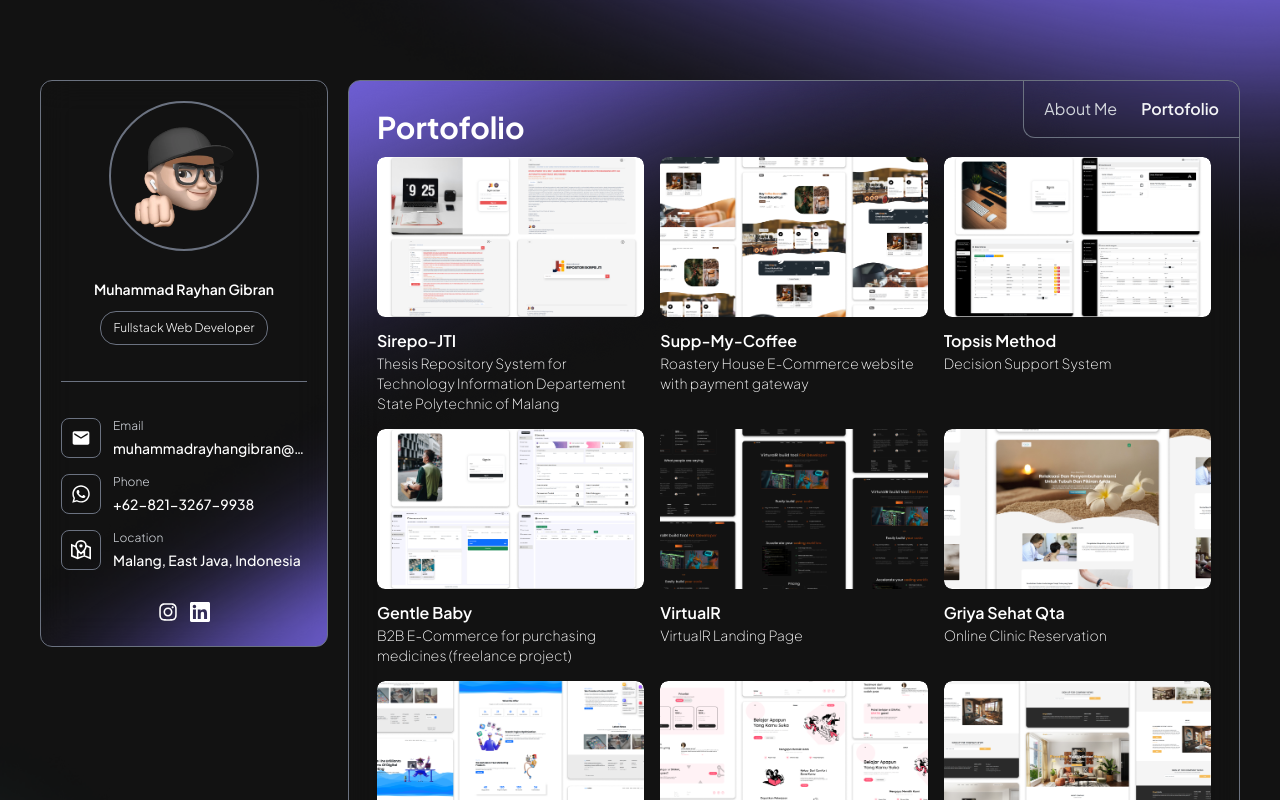
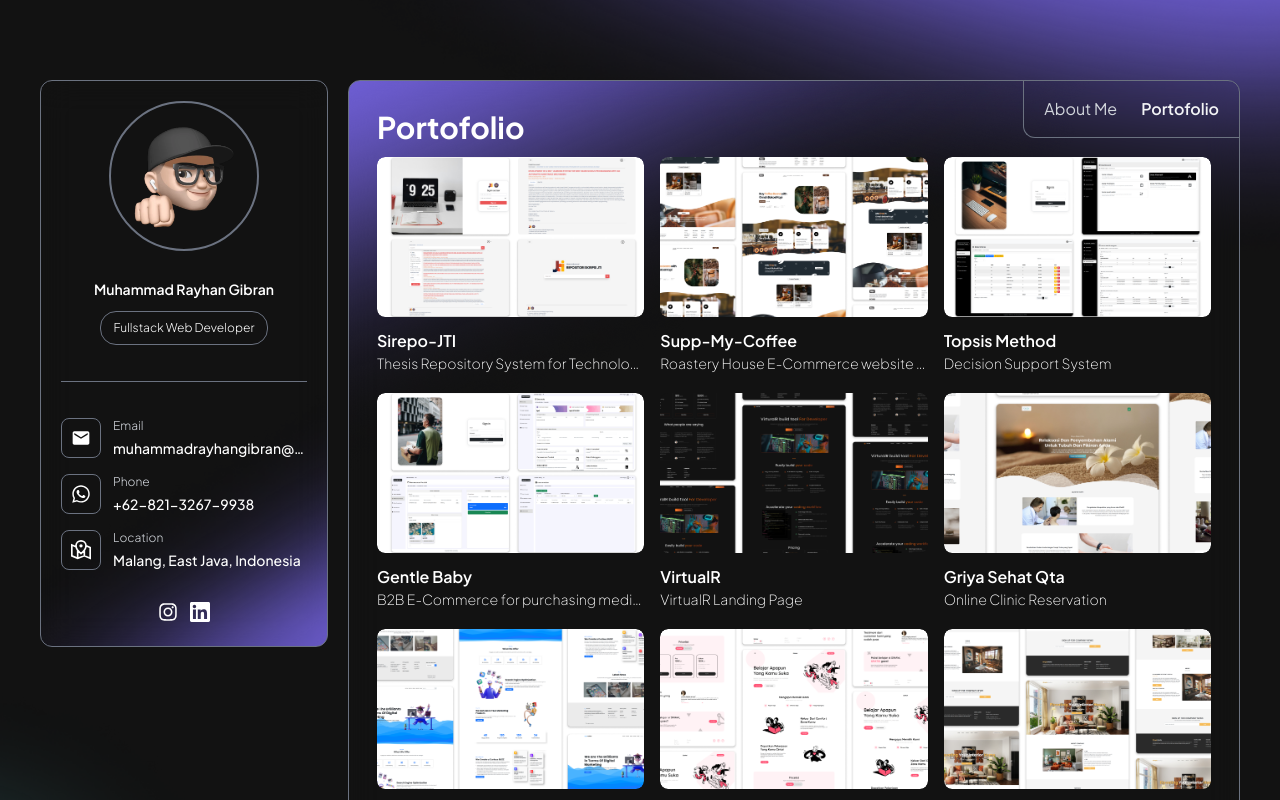
Before and after one commit to gbrn7/personal-web, a React (Vite) app: page /portofolio in a window 1280 px wide. Shown: the top 800 px of the page. Built offline with nearby package versions, Linux system fonts and the light colour scheme.

Commit message:
fix: fix style

```diff
--- a/src/components/PortofolioCard.jsx
+++ b/src/components/PortofolioCard.jsx
@@ -20,7 +20,7 @@ export default function PortofolioCard({ image, title, subtitle, href }) {
       </div>
       <div className="text-wrapper mt-3 text-center lg:text-start">
         <div className="title font-semibold text-md">{title}</div>
-        <div className="subtitle font-thin text-sm ">{subtitle}</div>
+        <div className="subtitle font-thin text-sm truncate">{subtitle}</div>
       </div>
     </a>
   );
--- a/src/constants/Index.jsx
+++ b/src/constants/Index.jsx
@@ -148,8 +148,7 @@ export const portofolioCardItems = [
   {
     image: sirepoJTI,
     title: "Sirepo-JTI",
-    subtitle:
-      "Thesis Repository System for Technology Information Departement State Polytechnic of Malang",
+    subtitle: "Thesis Repository System for Technology Information Departement",
     category: "Web Fullstack",
     href: "https://sirepojti.gbrncode.com/",
   },
--- a/src/pages/Portofolio/Index.jsx
+++ b/src/pages/Portofolio/Index.jsx
@@ -6,7 +6,7 @@ export default function Portofolio() {
     <div className="portofolio-wrapper flex flex-col gap-y-8 py-7 overflow-hidden p-7">
       <div className="portofolio">
         <h1 className="font-bold text-3xl title">Portofolio</h1>
-        <div className="portofolio-wrap mt-3 grid lg:grid-cols-3 grid-cols-1 sm:grid-cols-2 gap-x-4 gap-y-4">
+        <div className="portofolio-wrap mt-3 grid lg:grid-cols-3 grid-cols-1 sm:grid-cols-2 gap-x-4 gap-y-5">
           {portofolioCardItems.map((item, index) => (
             <PortofolioCard
               href={item.href}
```
